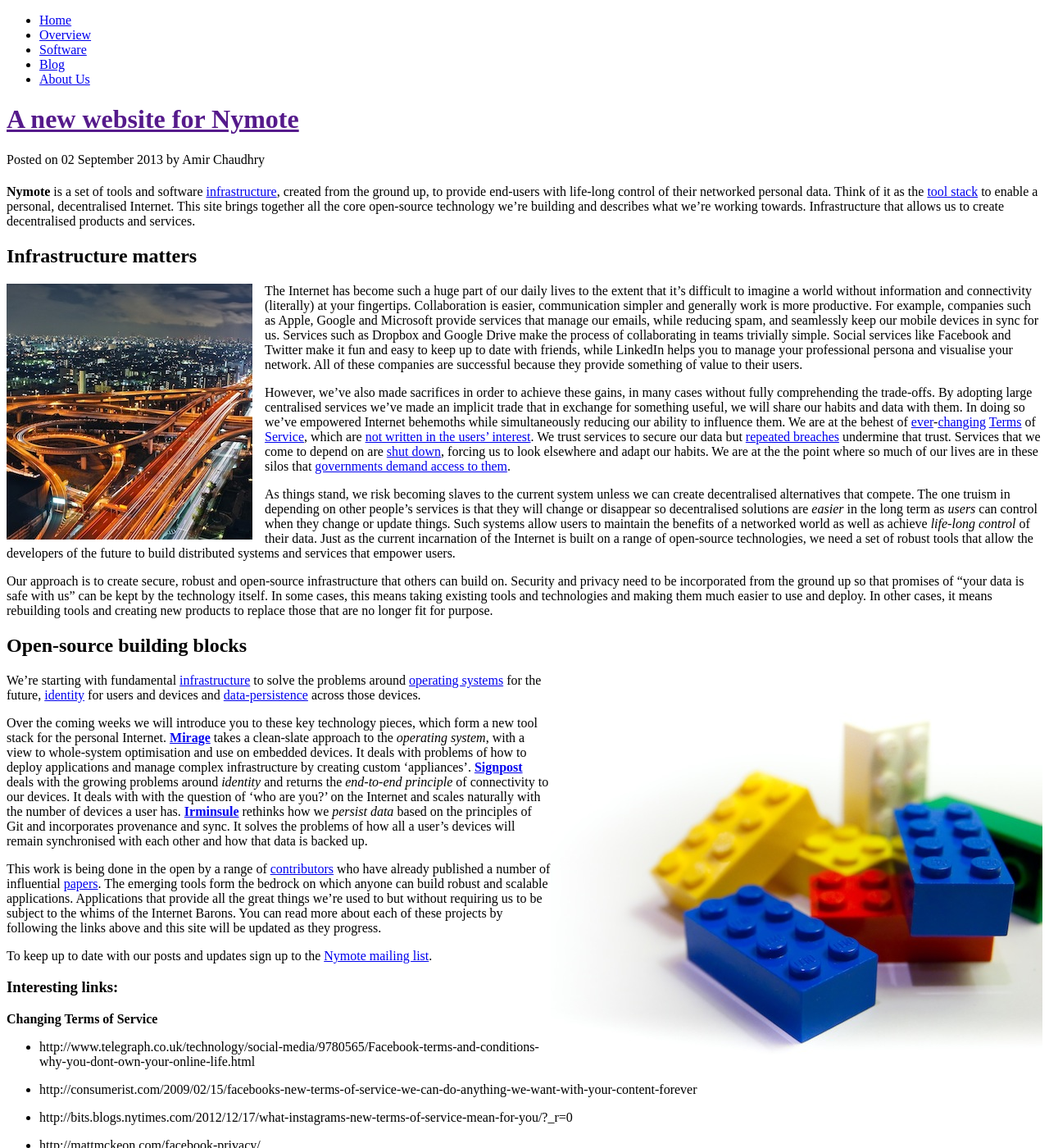
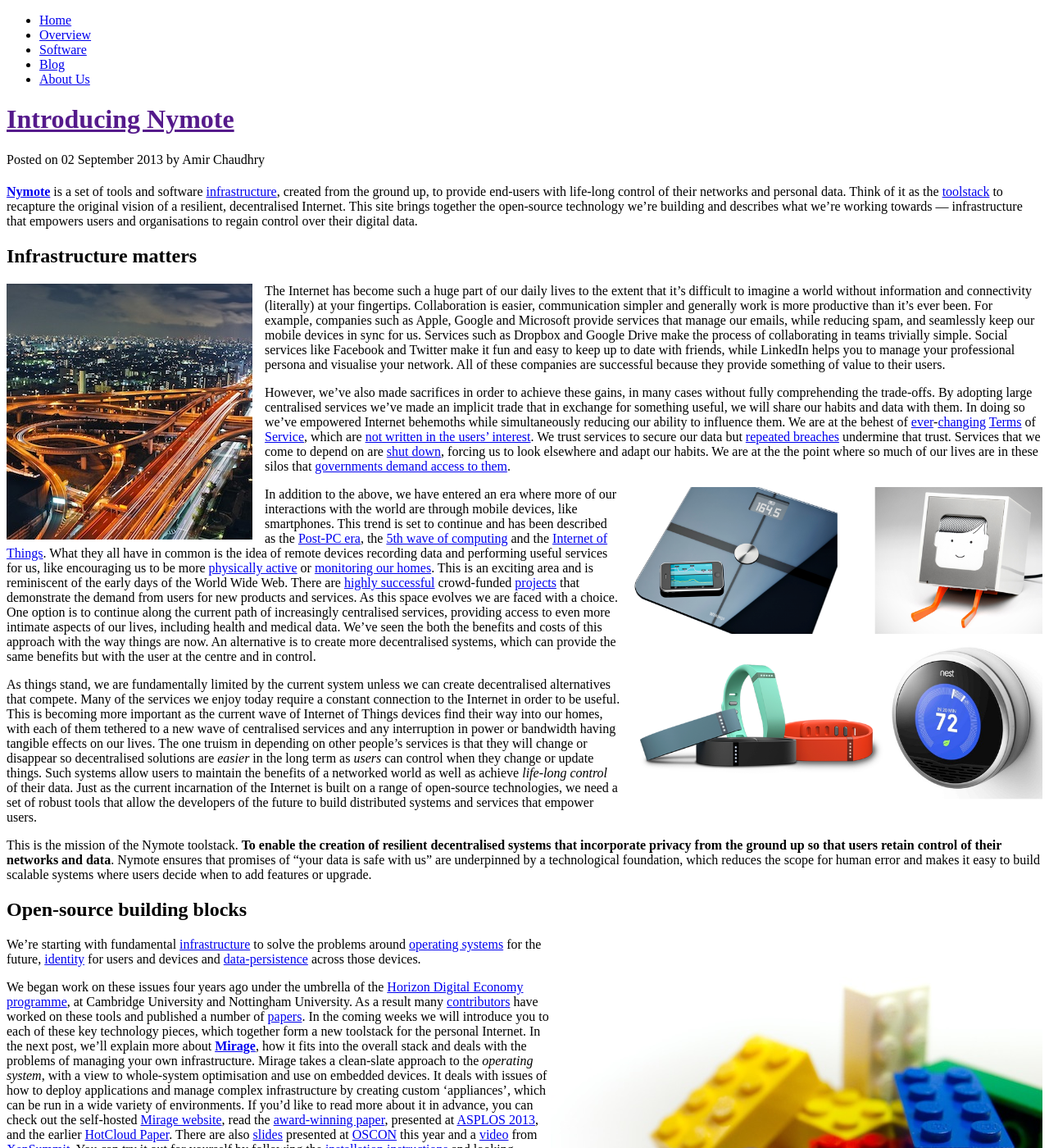
Before and after one commit to nymote/nymote.github.io, a Jekyll site: the page built from blog/_posts/2013-09-02-new-website-for-nymote.md, in a window 1280 px wide and 1400 px high. Shown: the whole window at 82% size. Built offline with Jekyll 4.4.1, drawn with Linux system fonts in a browser that asks for light colours; nearby versions of some CDN libraries; library files that are not in the unit come from our copies; comment, search, counter and statistics services are not loaded; some of the changed text lies outside the part shown.

Commit message:
update post

```diff
--- a/blog/_posts/2013-09-02-new-website-for-nymote.md
+++ b/blog/_posts/2013-09-02-new-website-for-nymote.md
@@ -1,23 +1,58 @@
 ---
 layout: post
-title: "A new website for Nymote"
+title: "Introducing Nymote"
 author: Amir Chaudhry
-tags: [signpost, irminsule, mirage, infrastructure, tools]
-excerpt: "Nymote is a set of tools and software infrastructure, created from the ground up, to provide end-users with life-long control of their networked personal data."
+tags: [signpost, irminsule, mirage, infrastructure, tools, internet of things]
+excerpt: "Nymote is a set of tools and software infrastructure, created from the ground up, to provide end-users with life-long control of their networks and personal data."
 ---
 
-**Nymote** is a set of tools and software [infrastructure][], created from the ground up, to provide end-users with life-long control of their networked personal data.  Think of it as the [tool stack][] to enable a personal, decentralised Internet.   This site brings together all the core open-source technology we're building and describes what we're working towards.  Infrastructure that allows us to create decentralised products and services.
+**[Nymote][]** is a set of tools and software [infrastructure][], created from the ground up, to provide end-users with life-long control of their networks and personal data.  Think of it as the [toolstack][] to recapture the original vision of a resilient, decentralised Internet.   This site brings together the open-source technology we're building and describes what we're working towards --- infrastructure that empowers users and organisations to regain control over their digital data.
+
+[Nymote]: http://nymote.org
+[Infrastructure]: /#infrastructure
+[toolstack]: http://en.wikipedia.org/wiki/Solution_stack
 
 ## Infrastructure matters
 <a href="http://www.flickr.com/photos/suzumenonamida/8206148949/"><img style="float:left; margin-right: 15px;" src="/images/higashi-osaka-junction.jpg"></a>
-The Internet has become such a huge part of our daily lives to the extent that it’s difficult to imagine a world without information and connectivity (literally) at your fingertips. Collaboration is easier, communication simpler and generally work is more productive.  For example, companies such as Apple, Google and Microsoft provide services that manage our emails, while reducing spam, and seamlessly keep our mobile devices in sync for us. Services such as Dropbox and Google Drive make the process of collaborating in teams trivially simple.  Social services like Facebook and Twitter make it fun and easy to keep up to date with friends, while LinkedIn helps you to manage your professional persona and visualise your network.  All of these companies are successful because they provide something of value to their users.
+The Internet has become such a huge part of our daily lives to the extent that it’s difficult to imagine a world without information and connectivity (literally) at your fingertips. Collaboration is easier, communication simpler and generally work is more productive than it's ever been.  For example, companies such as Apple, Google and Microsoft provide services that manage our emails, while reducing spam, and seamlessly keep our mobile devices in sync for us. Services such as Dropbox and Google Drive make the process of collaborating in teams trivially simple.  Social services like Facebook and Twitter make it fun and easy to keep up to date with friends, while LinkedIn helps you to manage your professional persona and visualise your network.  All of these companies are successful because they provide something of value to their users.
 
 However, we’ve also made sacrifices in order to achieve these gains, in many cases without fully comprehending the trade-offs.  By adopting large centralised services we’ve made an implicit trade that in exchange for something useful, we will share our habits and data with them. In doing so we’ve empowered Internet behemoths while simultaneously reducing our ability to influence them. We are at the behest of [ever][tos1]-[changing][tos2] [Terms][tos3] of [Service][tos4], which are [not written in the users' interest][tosdr]. We trust services to secure our data but [repeated breaches][dropbox-breaches] undermine that trust.  Services that we come to depend on are [shut down][google-reader-shutdown], forcing us to look elsewhere and adapt our habits.  We are at the the point where so much of our lives are in these silos that [governments demand access to them][guardian-nsa].
 
+[tos1]: http://www.telegraph.co.uk/technology/social-media/9780565/Facebook-terms-and-conditions-why-you-dont-own-your-online-life.html
+[tos2]: http://consumerist.com/2009/02/15/facebooks-new-terms-of-service-we-can-do-anything-we-want-with-your-content-forever
+[tos3]: http://bits.blogs.nytimes.com/2012/12/17/what-instagrams-new-terms-of-service-mean-for-you/?_r=0
+[tos4]: http://mattmckeon.com/facebook-privacy/
+[tosdr]: http://tosdr.org
+[dropbox-breaches]: http://venturebeat.com/2012/08/01/dropbox-has-become-problem-child-of-cloud-security/
+[google-reader-shutdown]: http://gigaom.com/2013/07/03/google-readers-shutdown-the-rise-of-walled-gardens-and-the-future-of-the-open-web/
+[guardian-nsa]: http://www.theguardian.com/world/2013/jun/06/us-tech-giants-nsa-data
 
-As things stand, we risk becoming slaves to the current system unless we can create decentralised alternatives that compete. The one truism in depending on other people's services is that they will change or disappear so decentralised solutions are *easier* in the long term as *users* can control when they change or update things.  Such systems allow users to maintain the benefits of a networked world as well as achieve *life-long control* of their data.  Just as the current incarnation of the Internet is built on a range of open-source technologies, we need a set of robust tools that allow the developers of the future to build distributed systems and services that empower users.
+<img style="float:right; margin-left: 15px;" width="500" src="/images/iot-devices.png">
+In addition to the above, we have entered an era where more of our interactions with the world are through mobile devices, like smartphones.  This trend is set to continue and has been described as the [Post-PC era][post-pc], the [5th wave of computing][5th-wave] and the [Internet of Things][iot].  What they all have in common is the idea of remote devices recording data and performing useful services for us, like encouraging us to be more [physically active][activity-monitors] or [monitoring our homes][philips-monitor].  This is an exciting area and is reminiscent of the early days of the World Wide Web.  There are [highly successful][lima-plug] crowd-funded [projects][canary] that demonstrate the demand from users for new products and services.  As this space evolves we are faced with a choice.  One option is to continue along the current path of increasingly centralised services, providing access to even more intimate aspects of our lives, including health and medical data.  We've seen the both the benefits and costs of this approach with the way things are now.  An alternative is to create more decentralised systems, which can provide the same benefits but with the user at the centre and in control.
 
-Our approach is to create secure, robust and open-source infrastructure that others can build on. Security and privacy need to be incorporated from the ground up so that promises of “your data is safe with us” can be kept by the technology itself. In some cases, this means taking existing tools and technologies and making them much easier to use and deploy. In other cases, it means rebuilding tools and creating new products to replace those that are no longer fit for purpose.
+[post-pc]: http://en.wikipedia.org/wiki/Post-PC_era
+[5th-wave]: http://academy.bcs.org/content/2012-lecture-0
+[iot]: http://en.wikipedia.org/wiki/Internet_of_Things
+[activity-monitors]: http://allthingsd.com/20130715/fitbit-flex-vs-jawbone-up-and-more-a-wearables-comparison/
+[philips-monitor]: http://www.usa.philips.com/c/app-enhanced-accessories/double-pack-m100d_37/prd/en/
+[lima-plug]: http://www.kickstarter.com/projects/cloud-guys/plug-the-brain-of-your-devices
+[canary]: http://www.indiegogo.com/projects/canary-the-first-smart-home-security-device-for-everyone
+
+As things stand, we are fundamentally limited by the current system unless we can create decentralised alternatives that compete. Many of the services we enjoy today require a constant connection to the Internet in order to be useful. This is becoming more important as the current wave of Internet of Things devices find their way into our homes, with each of them tethered to a new wave of centralised services and any interruption in power or bandwidth having tangible effects on our lives.  The one truism in depending on other people's services is that they will change or disappear so decentralised solutions are *easier* in the long term as *users* can control when they change or update things.  Such systems allow users to maintain the benefits of a networked world as well as achieve *life-long control* of their data.  Just as the current incarnation of the Internet is built on a range of open-source technologies, we need a set of robust tools that allow the developers of the future to build distributed systems and services that empower users.
+
+This is the mission of the Nymote toolstack. <strong>To enable the creation of resilient decentralised systems that incorporate privacy from the ground up so that users retain control of their networks and data</strong>. Nymote ensures that promises of “your data is safe with us” are underpinned by a technological foundation, which reduces the scope for human error and makes it easy to build scalable systems where users decide when to add features or upgrade.
+
+<!-- which reduces the scope for human error and the mission-creep we see in third party business models. You can easily see examples of this mission-creep via the changing behaviour of firms like [Facebook][tos1], [Google][google-tos] or [Instagram][instagram-tos] and [many others][tos1]. -->
+<!-- In some cases, this means taking existing tools and technologies and making them much easier to use and deploy. In other cases, it means rebuilding tools and creating new products to replace those that are no
+longer fit for purpose. -->
+
+<!-- In contrast, Nymote is deployable, open-source infrastructure which allows users to decide when to add features or upgrade.
+ -->
+
+<!-- [fb-tos]
+[google-tos]
+[instagram-tos]
+ -->
 
 
 ## Open-source building blocks
@@ -25,59 +60,36 @@
 <a href="http://www.flickr.com/photos/jezpage/4990873353/"><img style="float:right" src="/images/lego-blocks.jpg"></a>
 We're starting with fundamental [infrastructure][] to solve the problems around [operating systems][Mirage] for the future, [identity][Signpost] for users and devices and [data-persistence][Irminsule] across those devices.
 
-Over the coming weeks we will introduce you to these key technology pieces, which form a new tool stack for the personal Internet. **[Mirage][]** takes a clean-slate approach to the *operating system*, with a view to whole-system optimisation and use on embedded devices.  It deals with problems of how to deploy applications and manage complex infrastructure by creating custom 'appliances'.  **[Signpost][]** deals with the growing problems around *identity* and returns the *end-to-end principle* of connectivity to our devices.  It deals with with the question of 'who are you?' on the Internet and scales naturally with the number of devices a user has.  **[Irminsule][]** rethinks how we *persist data* based on the principles of Git and incorporates provenance and sync. It solves the problems of how all a user's devices will remain synchronised with each other and how that data is backed up.
+[Mirage]: /software/mirage
+[Signpost]: /software/signpost
+[Irminsule]: /software/irminsule
 
-This work is being done in the open by a range of [contributors][about] who have already published a number of influential [papers][].  The emerging tools form the bedrock on which anyone can build robust and scalable applications.  Applications that provide all the great things we're used to but without requiring us to be subject to the whims of the Internet Barons.  You can read more about each of these projects by following the links above and this site will be updated as they progress.
+We began work on these issues four years ago under the umbrella of the [Horizon Digital Economy programme][horizon-de], at Cambridge University and Nottingham University.  As a result many [contributors][about] have worked on these tools and published a number of [papers][].  In the coming weeks we will introduce you to each of these key technology pieces, which together form a new toolstack for the personal Internet. In the next post, we'll explain more about **[Mirage][]**, how it fits into the overall stack and deals with the problems of managing your own infrastructure.  Mirage takes a clean-slate approach to the *operating system*, with a view to whole-system optimisation and use on embedded devices.  It deals with issues of how to deploy applications and manage complex infrastructure by creating custom 'appliances', which can be run in a wide variety of environments.  If you'd like to read more about it in advance, you can check out the self-hosted [Mirage website][mirage-www], read the [award-winning paper][mirage-asplos], presented at [ASPLOS 2013][], and the earlier [HotCloud Paper][mirage-hotcloud].  There are also [slides][oscon-slides] presented at [OSCON][] this year and a [video][mirage-xensummit] from [XenSummit][].  You can try it out for yourself by following the [installation instructions][mirage-install] and looking through the 35+ repos on [GitHub][mirage-github].
+
+[horizon-de]: http://www.horizon.ac.uk
+[about]: /#about
+[papers]: /docs
+[mirage-www]: http://openmirage.org
+[mirage-asplos]: http://anil.recoil.org/papers/2013-asplos-mirage.pdf
+[ASPLOS 2013]: http://asplos13.rice.edu/programme/
+[mirage-hotcloud]: http://anil.recoil.org/papers/2010-hotcloud-lamp.pdf
+[oscon-slides]: http://www.slideshare.net/amirmc/mirage-extreme-specialization-of-cloud-appliances-oscon-2013
+[OSCON]: http://www.oscon.com/oscon2013/public/schedule/detail/28956
+[mirage-xensummit]: http://vimeo.com/57412215
+[XenSummit]: http://www-archive.xenproject.org/xensummit/xs12na_talks/xensummit.html
+[mirage-install]: http://openmirage.org/wiki/install
+[mirage-github]: https://github.com/mirage
+
+Following this, we will discuss **[Signpost][]**, which deals with the growing problems around *identity* and returns the *end-to-end principle* of connectivity to our devices.  It answers the question of 'who are you?' on the Internet and provides users with the mechanisms needed to create peer-to-peer connections between their devices.  Creating networks of devices this way increases their resilience and was one of the founding principles of the Internet.  If you'd like to read ahead, you can look over our recent [USENIX FOCI paper][], where we describe the architecture and scenarios.  There are also [two][signposter1] [posters][signposter2] that summarise the approach.
+
+[USENIX FOCI paper]: /docs/2013-foci-signposts.pdf
+[signposter1]: /docs/2012-signpost-poster-a4.pdf
+[signposter2]: /docs/2012-sigcomm-signposts-poster.pdf
+
+Finally, we will cover **[Irminsule][]**, which rethinks how we *persist data* based on the principles of Git.  Irminsule incorporates provenance and sync and solves the problems of how all a user's devices will remain synchronised with each other and how that data is seamlessly backed up. This is increasingly important as the number of connected devices continues to grow.
+
+The emerging tools form the bedrock on which anyone can build robust and scalable applications.  Applications that provide all the great things we're used to with the additional benefits of resilience, ownership and privacy that come with decentralised networks.
 
 To keep up to date with our posts and updates sign up to the [Nymote mailing list][followers-list].
 
-
-[Nymote]: http://nymote.org
-[Nymote Blog]: http://nymote.org/blog
-[Infrastructure]: /#infrastructure
-[tool stack]: http://en.wikipedia.org/wiki/Solution_stack
-[Signpost]: /software/signpost
-[Mirage]: /software/mirage
-[Irminsule]: /software/irminsule
-[papers]: /docs
-[about]: /#about
 [followers-list]: http://eepurl.com/mXYb1
-[dropbox-breaches]: http://venturebeat.com/2012/08/01/dropbox-has-become-problem-child-of-cloud-security/
-[tosdr]: http://tosdr.org
-[google-reader-shutdown]: http://gigaom.com/2013/07/03/google-readers-shutdown-the-rise-of-walled-gardens-and-the-future-of-the-open-web/
-[guardian-nsa]: http://www.theguardian.com/world/2013/jun/06/us-tech-giants-nsa-data
-[tos1]: http://www.telegraph.co.uk/technology/social-media/9780565/Facebook-terms-and-conditions-why-you-dont-own-your-online-life.html
-[tos2]: http://consumerist.com/2009/02/15/facebooks-new-terms-of-service-we-can-do-anything-we-want-with-your-content-forever
-[tos3]: http://bits.blogs.nytimes.com/2012/12/17/what-instagrams-new-terms-of-service-mean-for-you/?_r=0
-[tos4]: http://mattmckeon.com/facebook-privacy/
-
-### Interesting links:
-
-**Changing Terms of Service**
-
-- http://www.telegraph.co.uk/technology/social-media/9780565/Facebook-terms-and-conditions-why-you-dont-own-your-online-life.html
-
-- http://consumerist.com/2009/02/15/facebooks-new-terms-of-service-we-can-do-anything-we-want-with-your-content-forever
-
-- http://bits.blogs.nytimes.com/2012/12/17/what-instagrams-new-terms-of-service-mean-for-you/?_r=0
-
-- http://mattmckeon.com/facebook-privacy/
-
-
-
-<!-- <a href="http://www.flickr.com/photos/jezpage/4990873353/" title="257/365 - LEGO by Jez Page, on Flickr"><img src="http://farm5.staticflickr.com/4147/4990873353_f2a285f68a_o.jpg" width="3888" height="2592" alt="257/365 - LEGO"></a> -->
-
-<!--One of the fundamental limitations is that distributed systems are difficult and in order to build viable alternatives, we need to address the underlying problems first.
-
-<a href="http://www.flickr.com/photos/benfuji/4233370523/" title="glowing lego blocks by Ben-Miller, on Flickr"><img src="http://farm5.staticflickr.com/4007/4233370523_63c4feac79_z.jpg" width="640" height="373" alt="glowing lego blocks"></a>
-
-<a href="http://www.flickr.com/photos/hungrydesigns/4704480669/" title="Candy Lego Blocks - AMAZING! by Hungry Designs, on Flickr"><img src="http://farm5.staticflickr.com/4025/4704480669_deb40e3fa0_z.jpg" width="547" height="410" alt="Candy Lego Blocks - AMAZING!"></a>
-
-<a href="http://www.flickr.com/photos/jezpage/4990873353/" title="257/365 - LEGO by Jez Page, on Flickr"><img src="http://farm5.staticflickr.com/4147/4990873353_547ab8d298_z.jpg" width="640" height="427" alt="257/365 - LEGO"></a>
-
-<a href="http://www.flickr.com/photos/suzumenonamida/8206148949/" title="Higashi Osaka Junction by Manish Prabhune(マニッシュ), on Flickr"><img src="http://farm9.staticflickr.com/8205/8206148949_fbf6675e08_o.jpg" width="4291" height="2794" alt="Higashi Osaka Junction"></a>
--->
-
-<!--
-Building viable alternatives means revisiting our assumptions and thinking over the problems that need to be solved in the context of the Internet today.
-It’s time to work on those alternatives. -->
```
